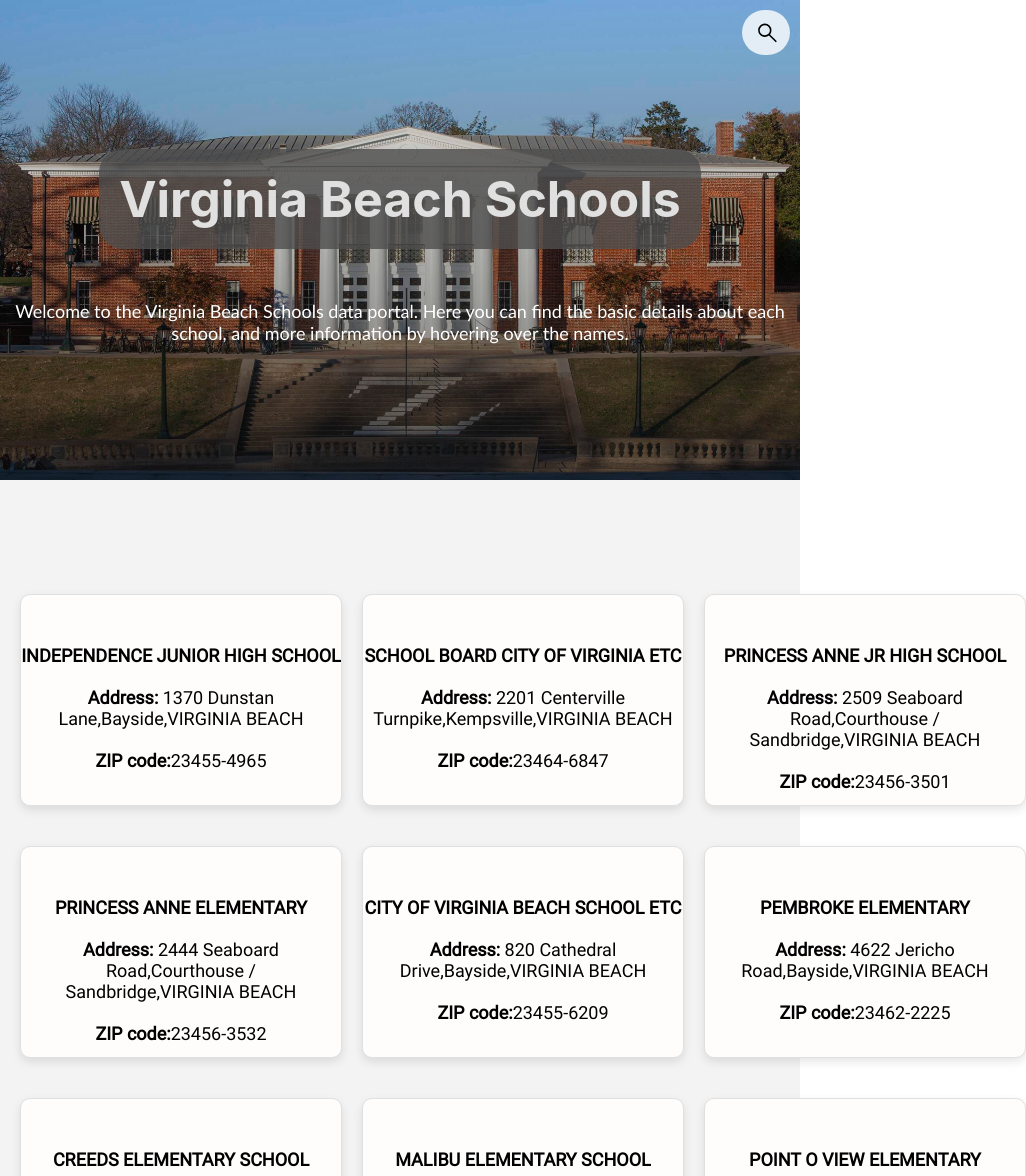
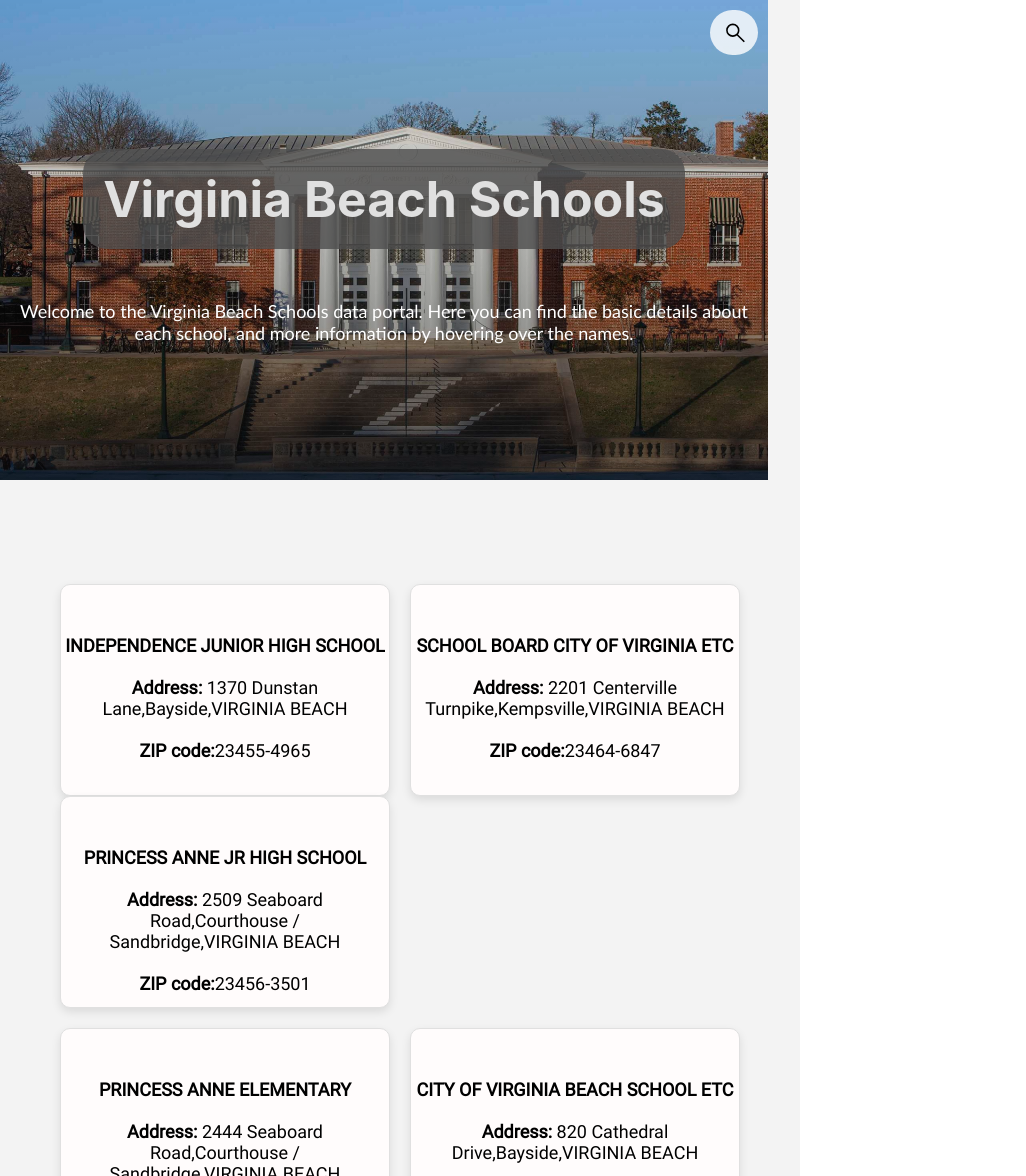
Before and after one commit to Durga-Kondaveeti/Virginia_Schools_data, a React (Create React App) app: page / in a window 768 px wide. Shown: the top 1176 px of the page, 1026 px wide, since content can reach past the window. Built offline with nearby package versions, Linux system fonts and the light colour scheme.

Commit message:
Update data.css

```diff
--- a/src/style/data.css
+++ b/src/style/data.css
@@ -12,6 +12,7 @@
     display: flex;
     object-fit: cover;
     flex-direction: column;
+    width: 100vw;
 }
 
 .search-icon {
@@ -75,11 +76,11 @@ main {
     text-align: center;
     font-size: large;
     margin-top: 24px;
-    margin-left: 10px;
-    margin-right: 10px;
+    margin-left: 50px;
+    margin-right: 50px;
 }
 /*For Mobile */
-@media only screen and (min-width: 600px) {
+@media only screen and (max-width: 600px) {
     .App-header {
       background-size: 100vmax 60vmax;
     }
@@ -97,7 +98,7 @@ main {
     }
   .data-container .row{
       display: grid;
-      grid-template-columns: repeat(3, 1fr);
+      grid-template-columns: repeat(2, 1fr);
   }
     .data-box {
         margin: 10px 10px;
```
